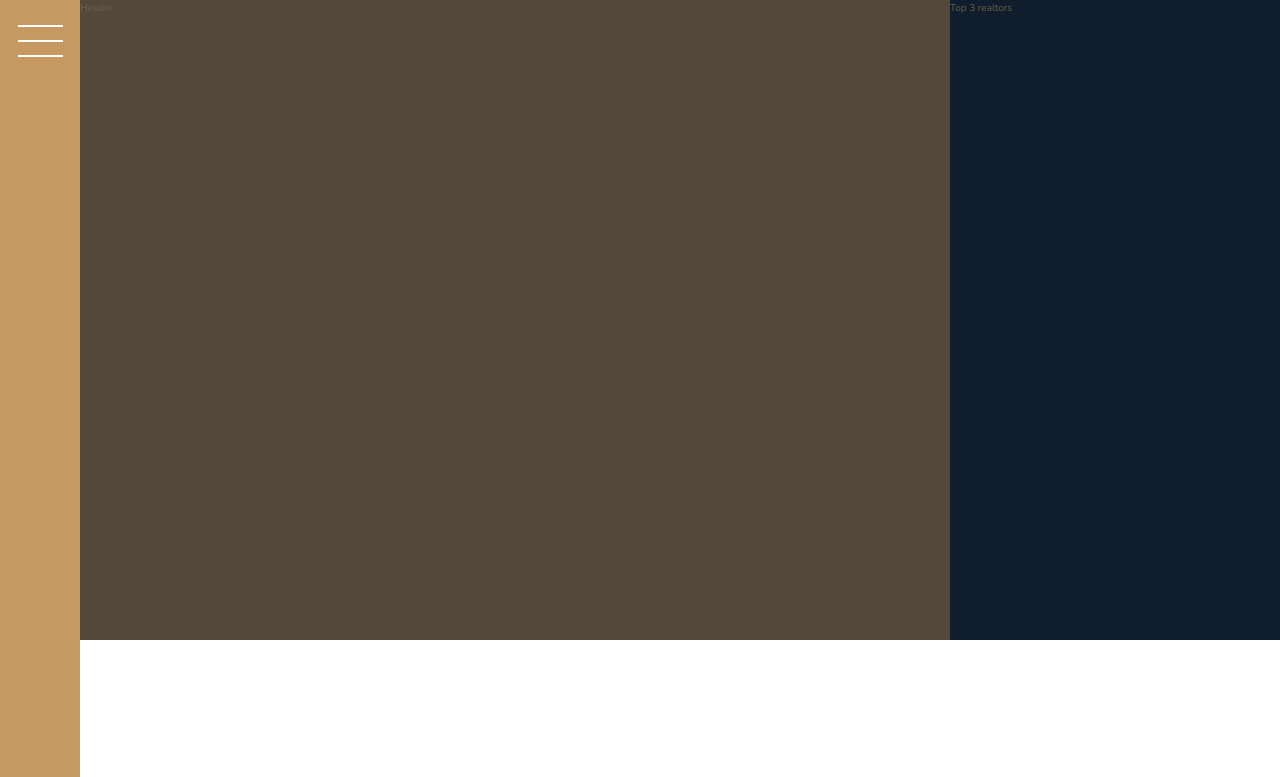
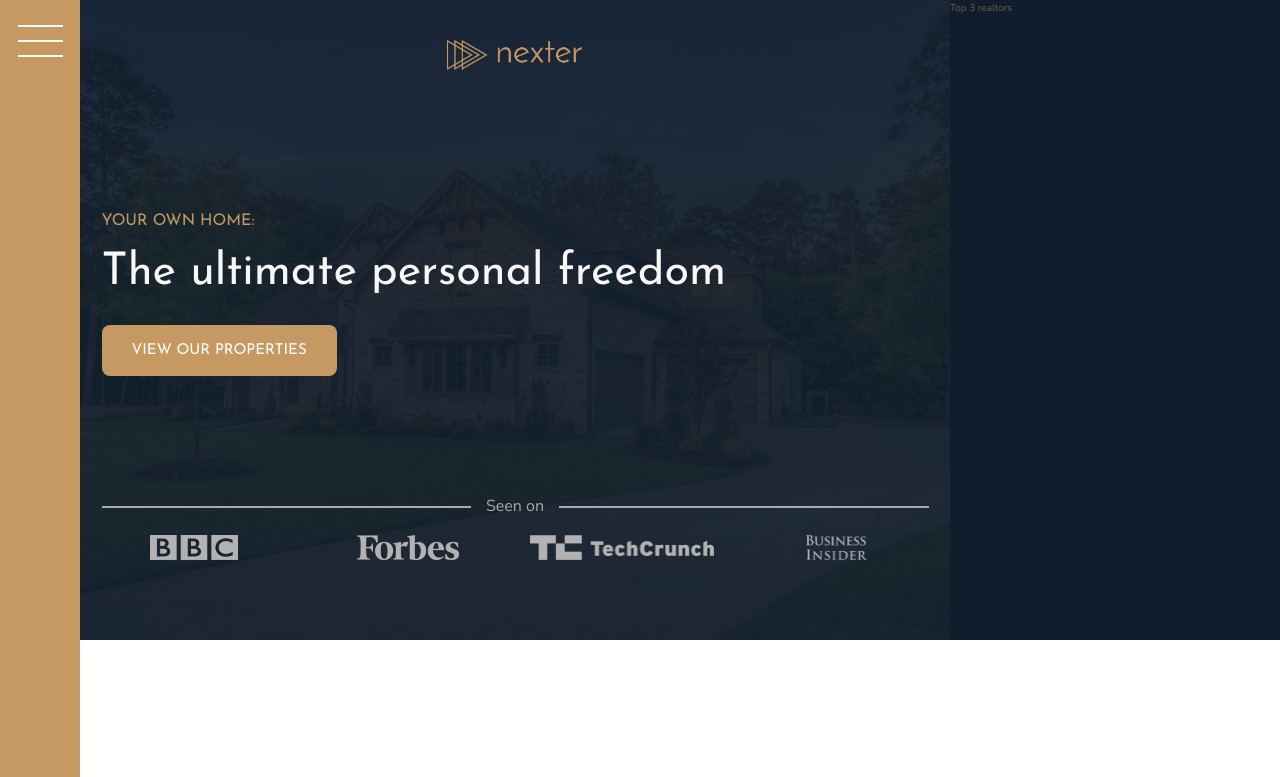
Before and after one commit to Djeeb/Nexter, a website: page index.html in a window 1280 px wide. Shown: the top 777 px of the page. Drawn offline with nearby package versions, Linux system fonts and the light colour scheme.

Commit message:
added header

```diff
--- a/index.html
+++ b/index.html
@@ -17,7 +17,17 @@
         </div>
 
         <header class="header">
-            Header
+            <img src="img/logo.png" alt="Nexter logo" class="header__logo">
+            <h3 class="heading-3">Your own home:</h3>
+            <h1 class="heading-1">The ultimate personal freedom</h1>
+            <button class="btn header__btn">View our properties</button>
+            <div class="header__seenon-text">Seen on</div>
+            <div class="header__seenon-logos">
+                <img src="img/logo-bbc.png" alt="Seen on logo 1">
+                <img src="img/logo-forbes.png" alt="Seen on logo 2">
+                <img src="img/logo-techcrunch.png" alt="Seen on logo 3">
+                <img src="img/logo-bi.png" alt="Seen on logo 4">
+            </div>
         </header>
 
         <div class="realtors">
--- a/sass/_header.scss
+++ b/sass/_header.scss
@@ -1,4 +1,55 @@
 .header {
     background-color: $color-grey-dark-1;
     grid-column: full-start / col-end 6;
+    background-image: linear-gradient(rgba($color-secondary, .93), rgba($color-secondary, .93)), url(../img/hero.jpeg);
+    background-size: cover;
+    background-position: center;
+    padding: 8rem;
+    padding-top: 4rem;
+
+    display: grid;
+    grid-template-rows: 1fr min-content 6rem 1fr;
+    grid-template-columns: max-content;
+    grid-row-gap: 1.5rem;
+    justify-content: center;
+
+    &__logo {
+        height: 3rem;
+        justify-self: center;
+    }
+
+    &__btn {
+        align-self: start;
+        justify-self: start;
+    }
+
+    &__seenon-text {
+        display: grid;
+        grid-template-columns: 1fr max-content 1fr;
+        grid-column-gap: 1.5rem;
+        align-items: center;
+
+        font-size: 1.6rem;
+        color: $color-grey-light-2;
+
+        &::before,
+        &::after {
+            content: "";
+            height: 2px;
+            display: block;
+            background-color: currentColor;
+        }
+    }
+
+    &__seenon-logos {
+        display: grid;
+        grid-template-columns: repeat(4, 1fr);
+        grid-column-gap: 3rem;
+        justify-items: center;
+
+        img {
+            height: 2.5rem;
+            filter: brightness(70%);
+        }
+    }
 }
--- a/sass/_typography.scss
+++ b/sass/_typography.scss
@@ -5,6 +5,9 @@
 
 .heading-1 {
     @extend %heading;
+    font-size: 4.5rem;
+    color: $color-grey-light-1;
+    line-height: 1;
 }
 
 .heading-2 {
```
Also changed, not shown: css/style.css.
